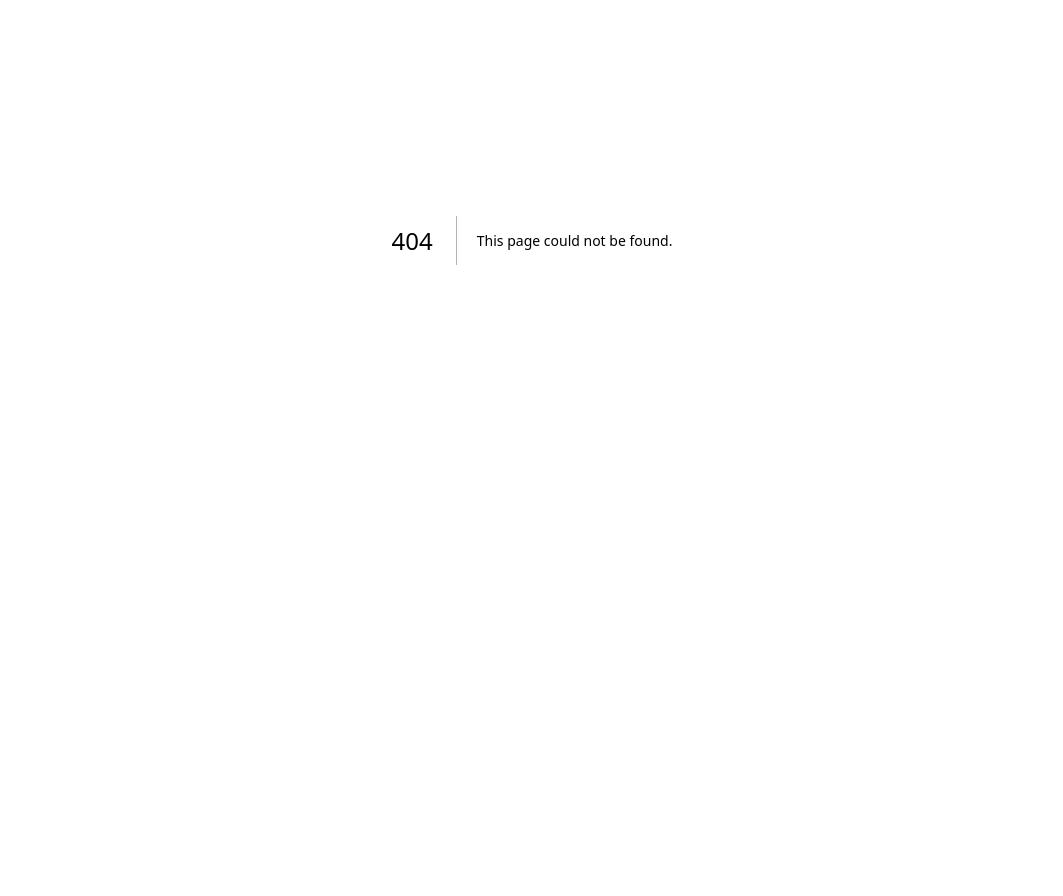
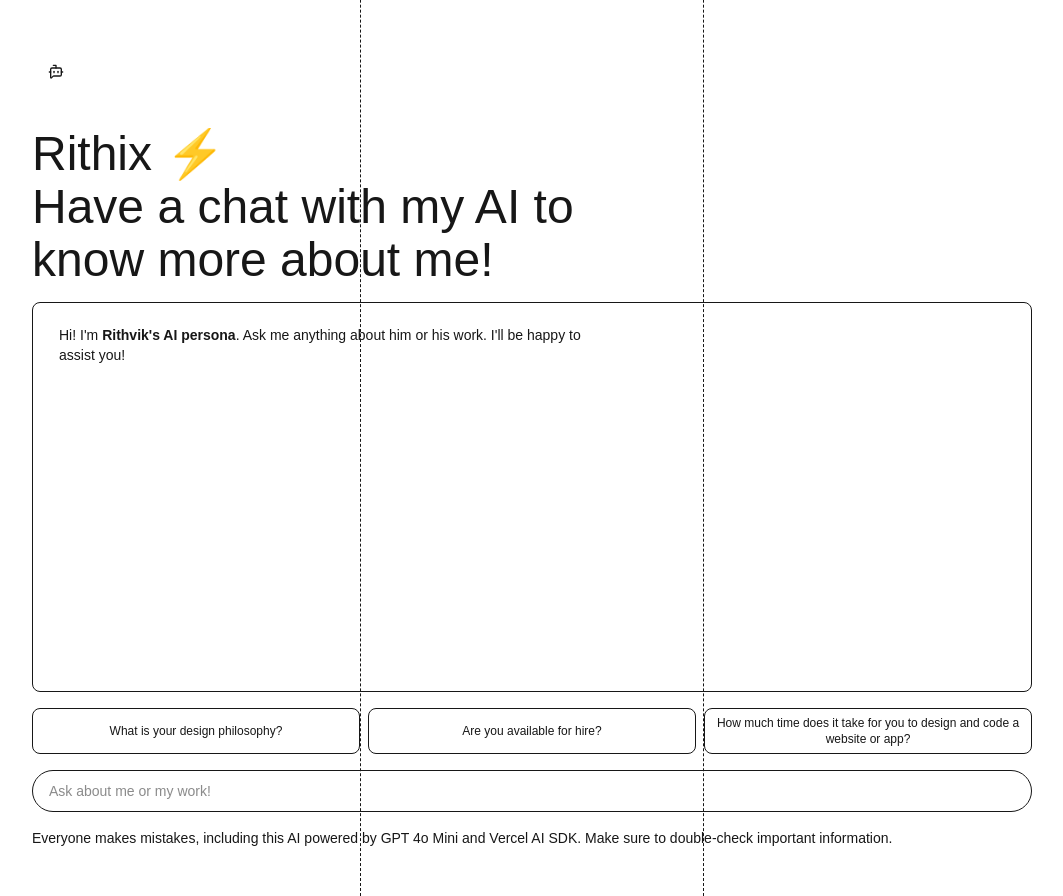
Before and after one commit to Rithvik8001/Portfolio, a Next.js app: page /ai in a window 1280 px wide. Before the commit this address had no page. Shown: the part 160-1056 px from the top of the page, without its empty margins (108-1171 px from the left). Before the commit the page ends 800 px from the top, so only its background shows below. Built offline with nearby package versions, Linux system fonts and the light colour scheme.

Commit message:
about, ai pages complete

```diff
--- /dev/null
+++ b/app/about/page.tsx
@@ -0,0 +1,44 @@
+import type { Metadata } from "next";
+import AboutMe from "@/components/about-page/about-me";
+import Beliefs from "@/components/about-page/beliefs";
+import BucketList from "@/components/about-page/bucket-list";
+import Education from "@/components/about-page/education";
+import PersonalStack from "@/components/about-page/personal-stack";
+import WorkExperience from "@/components/about-page/work-experience";
+import Dot from "@/components/ui/dot";
+import Footer from "@/components/ui/footer";
+
+export const metadata: Metadata = {
+  title: "About me 🙂",
+};
+
+const AboutPage = () => {
+  return (
+    <div className="relative">
+      <div className="top-0 left-0 absolute py-1.5 md:py-[60px] w-full h-full">
+        <div className="bg-border w-full h-[1px]" />
+        <div className="flex justify-between items-center mx-auto px-1.5 md:px-6 w-full max-w-[1080px] pointer-events-none">
+          <Dot className="z-10 relative -translate-x-1/2 -translate-y-1/2" />
+          <Dot className="z-10 relative -translate-y-1/2 translate-x-1/2" />
+        </div>
+      </div>
+      <div className="top-0 left-1/2 absolute flex justify-between px-1.5 md:px-6 w-full max-w-[1080px] h-full -translate-x-1/2">
+        <div className="bg-border w-[1px] h-full" />
+        <div className="border-border border-l border-dashed w-[1px] h-full" />
+        <div className="md:bg-transparent bg-border md:border-border md:border-l md:border-dashed w-[1px] h-full" />
+        <div className="hidden md:block bg-border w-[1px] h-full" />
+      </div>
+      <div className="flex flex-col gap-16 md:gap-0 mx-auto pt-36 lg:pt-52 max-w-[1080px]">
+        <AboutMe />
+        <WorkExperience />
+        <Education />
+        <PersonalStack />
+        <Beliefs />
+        <BucketList />
+      </div>
+      <Footer />
+    </div>
+  );
+};
+
+export default AboutPage;
--- /dev/null
+++ b/app/ai/page.tsx
@@ -0,0 +1,56 @@
+import type { Metadata } from "next";
+import Link from "next/link";
+import ChatContainer from "@/components/ai-page/chat-container";
+import Header from "@/components/ai-page/header";
+import Dot from "@/components/ui/dot";
+
+export const metadata: Metadata = {
+  title: "Have a chat 🤖",
+};
+
+const AI = () => {
+  return (
+    <div className="relative">
+      <div className="top-0 left-0 absolute py-1.5 md:py-[60px] w-full h-full">
+        <div className="bg-border w-full h-[1px]" />
+        <div className="flex justify-between items-center mx-auto px-1.5 md:px-6 w-full max-w-[1080px] pointer-events-none">
+          <Dot className="z-10 relative -translate-x-1/2 -translate-y-1/2" />
+          <Dot className="z-10 relative -translate-y-1/2 translate-x-1/2" />
+        </div>
+      </div>
+      <div className="top-0 left-1/2 absolute flex justify-between px-1.5 md:px-6 w-full max-w-[1080px] h-full -translate-x-1/2">
+        <div className="bg-border w-[1px] h-full" />
+        <div className="border-border border-l border-dashed w-[1px] h-full" />
+        <div className="md:bg-transparent bg-border md:border-border md:border-l md:border-dashed w-[1px] h-full" />
+        <div className="hidden md:block bg-border w-[1px] h-full" />
+      </div>
+      <div className="relative mx-auto pt-36 lg:pt-52 pb-12 max-w-[1080px]">
+        <Header />
+        <ChatContainer />
+        <p className="px-3 md:px-[30px] lg:px-10 pt-4 text-muted-foreground text-sm">
+          Everyone makes mistakes, including this AI powered by{" "}
+          <Link
+            href="https://openai.com/index/gpt-4o-mini-advancing-cost-efficient-intelligence/"
+            target="_blank"
+            rel="noopener noreferrer"
+            className="text-foreground md:hover:text-primary md:hover:underline underline-offset-4 transition duration-150 ease-in-out"
+          >
+            GPT 4o Mini
+          </Link>{" "}
+          and{" "}
+          <Link
+            href="https://sdk.vercel.ai/"
+            target="_blank"
+            rel="noopener noreferrer"
+            className="text-foreground md:hover:text-primary md:hover:underline underline-offset-4 transition duration-150 ease-in-out"
+          >
+            Vercel AI SDK
+          </Link>
+          . Make sure to double-check important information.
+        </p>
+      </div>
+    </div>
+  );
+};
+
+export default AI;
```
